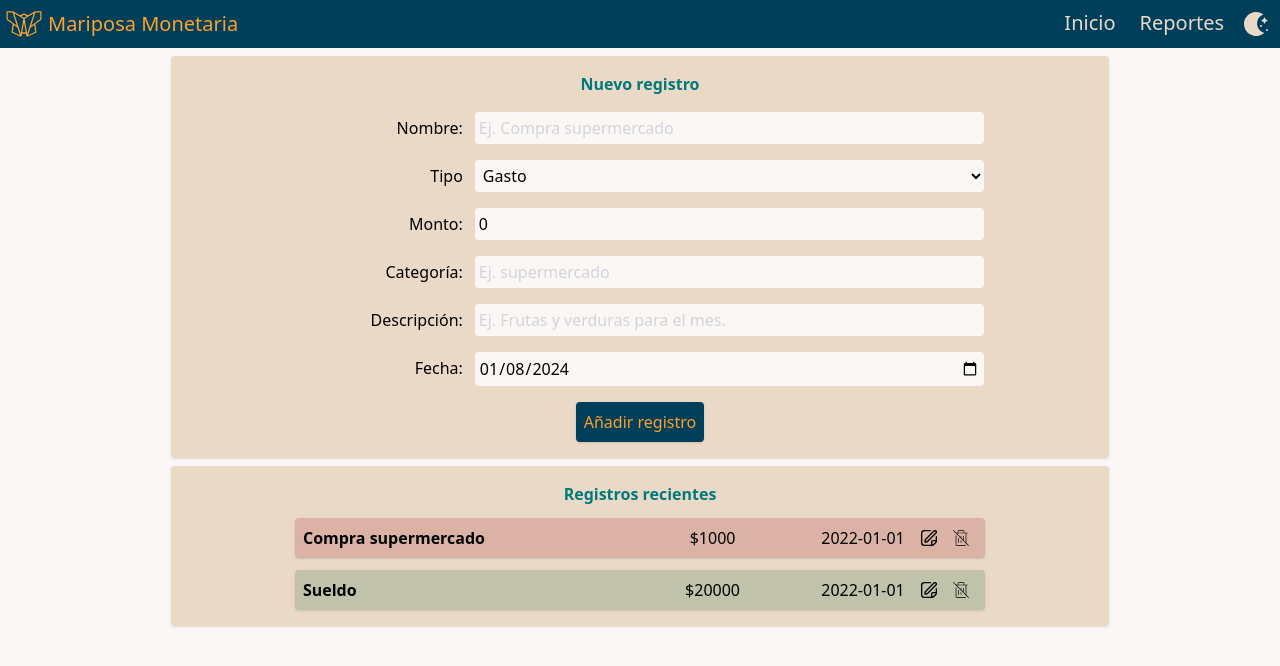
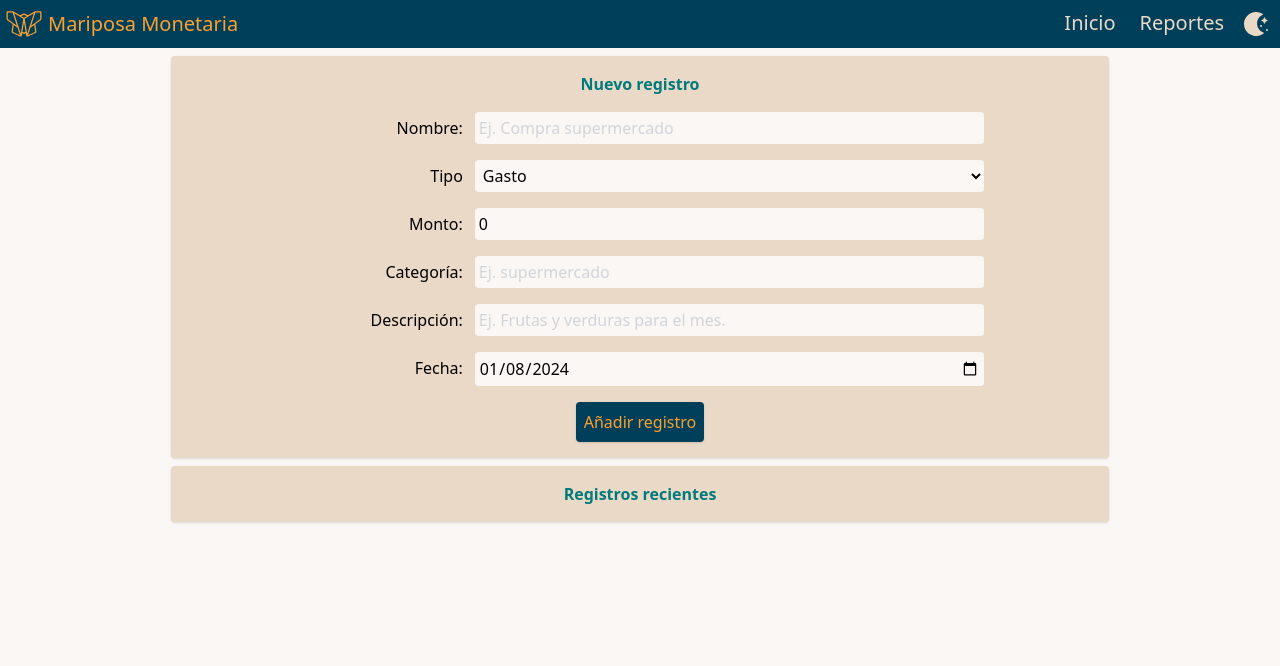
Before and after one commit to Pythonesa/mariposa-monetaria, a React (Vite) app: page / in a window 1280 px wide. Shown: the top 666 px of the page. Built offline with nearby package versions, Linux system fonts and the light colour scheme.

Commit message:
:sparkles: FEAT: add new record

```diff
--- a/src/App.jsx
+++ b/src/App.jsx
@@ -1,13 +1,35 @@
 import Body from "./components/body/Body"
 import Header from "./components/header/Header"
+import { useState, useEffect } from "react"
 
+const initialStateRecords = JSON.parse(localStorage.getItem("records")) || []
 
 function App() {
+
+  const [records, setRecords] = useState(initialStateRecords)
+
+  useEffect(() => {
+    localStorage.setItem("records", JSON.stringify(records))
+  }, [records])
+
+  const addRecord = (record) => {
+    setRecords([...records, record])
+  }
+
+  const editRecord = (record) => {
+    const newRecords = records.map((r) => {
+      if (r.id === record.id) {
+        return record
+      }
+      return r
+    })
+    setRecords(newRecords)
+  }
 
   return (
     <div className="flex flex-col w-full items-center">
       <Header />
-      <Body />
+      <Body records={records} addRecord={addRecord} />
     </div>
   )
 }
--- a/src/components/body/Body.jsx
+++ b/src/components/body/Body.jsx
@@ -1,20 +1,28 @@
 import RecordArticle from "./recordForm/RecordArticle";
 import RecordForm from "./recordForm/RecordForm";
+import PropTypes from 'prop-types'
 
-export default function Body(){
+export default function Body({records, addRecord, editRecord}) {
   return(
     <div className="flex flex-col justify-center items-center min-w-80 max-w-screen-lg w-full">
       <div className="flex flex-col items-center justify-center p-2 bg-mm-sand rounded shadow shadow-mm text-mm w-11/12 mt-2">
         <h2 className="text-mm p-2 font-bold text-mm-teal">Nuevo registro</h2>
-        <RecordForm />
+        <RecordForm addRecord={addRecord}/>
       </div>
       <div className="flex flex-col items-center justify-center p-2 bg-mm-sand rounded shadow shadow-mm text-mm w-11/12 mt-2 mb-2">
         <h2 className="text-mm p-2 font-bold text-mm-teal">Registros recientes</h2>
         <div className="flex flex-col justify-center items-center w-80 sm:w-10/12 px-2">
-          <RecordArticle record={{name: "Compra supermercado", amount: 1000, category: "Supermercado", description: "Frutas y verduras para el mes", date: "2022-01-01", isIncome: false}}/>
-          <RecordArticle record={{name: "Sueldo", amount: 20000, category: "Sueldo", description: "Sueldo de Diciembre/2021", date: "2022-01-01", isIncome: true}}/>
+          {records.map((record) => (
+            <RecordArticle key={record.id} record={record}  />
+          ))}
         </div>
       </div>
     </div>
   )
 }
+
+Body.propTypes = {
+  records: PropTypes.array,
+  addRecord: PropTypes.func,
+  editRecord: PropTypes.func,
+}
--- a/src/components/body/recordForm/RecordArticle.jsx
+++ b/src/components/body/recordForm/RecordArticle.jsx
@@ -2,17 +2,17 @@ import PropTypes from 'prop-types'
 import editImg from "../../../assets/images/edit.svg"
 import deleteImg from "../../../assets/images/delete.svg"
 
-export default function RecordArticle ({record}) {
-  const backgroundColor = record.isIncome ? "bg-green-800/20" : "bg-red-800/20";
+export default function RecordArticle ({record, editRecord}) {
+  const backgroundColor = record.isIncome === "true" ? "bg-green-800/20" : "bg-red-800/20";
   return(
-    <article className={`flex flex-col sm:flex-row justify-center items-center ${backgroundColor} rounded shadow shadow-mm text-mm w-11/12 mt-1 mb-2`}>
+    <article key={record.id} className={`flex flex-col sm:flex-row justify-center items-center ${backgroundColor} rounded shadow shadow-mm text-mm w-11/12 mt-1 mb-2`}>
       <div className="flex flex-col sm:flex-row justify-between items-center p-2 w-full">
         <h2 className="font-bold sm:w-1/2">{record.name}</h2>
         <p>${record.amount}</p>
         <p>{record.date}</p>
       </div>
       <div className='flex flex-row justify-center items-center pb-2 sm:pb-0 sm:pr-2'>
-        <button className='rounded hover:bg-white/30 '>
+        <button className='rounded hover:bg-white/30 ' >
           <img src={editImg} alt="Editar" className='w-5 m-2 sm:pr-1'/>
         </button>
         <button className='rounded hover:bg-white/30'>
@@ -24,5 +24,6 @@ export default function RecordArticle ({record}) {
 }
 
 RecordArticle.propTypes = {
-    record: PropTypes.object
+    record: PropTypes.object,
+    editRecord: PropTypes.func
 }
--- a/src/components/body/recordForm/RecordForm.jsx
+++ b/src/components/body/recordForm/RecordForm.jsx
@@ -1,9 +1,12 @@
 import RecordFormItem from "./RecordFormItem";
 import { useState } from "react";
+import PropTypes from 'prop-types'
 
 
-export default function RecordForm() {
+export default function RecordForm({addRecord}) {
   const [record, setRecord] = useState({
+    id : Date.now(),
+    isIncome: "false",
     name: "",
     amount: 0,
     category: "",
@@ -19,7 +22,12 @@ export default function RecordForm() {
   }
   const hadleFormSubmit = (event) => {
     event.preventDefault();
+    setRecord((prevRecord) => ({
+      ...prevRecord,
+      id: Date.now()
+    }))
     console.log(record);
+    addRecord(record);
   }
   return (
     <form name="recordForm" className="flex flex-col justify-center items-center w-80 sm:w-10/12">
@@ -39,3 +47,7 @@ export default function RecordForm() {
     </form>
   )
 }
+
+RecordForm.propTypes = {
+  addRecord: PropTypes.func,
+}
```
